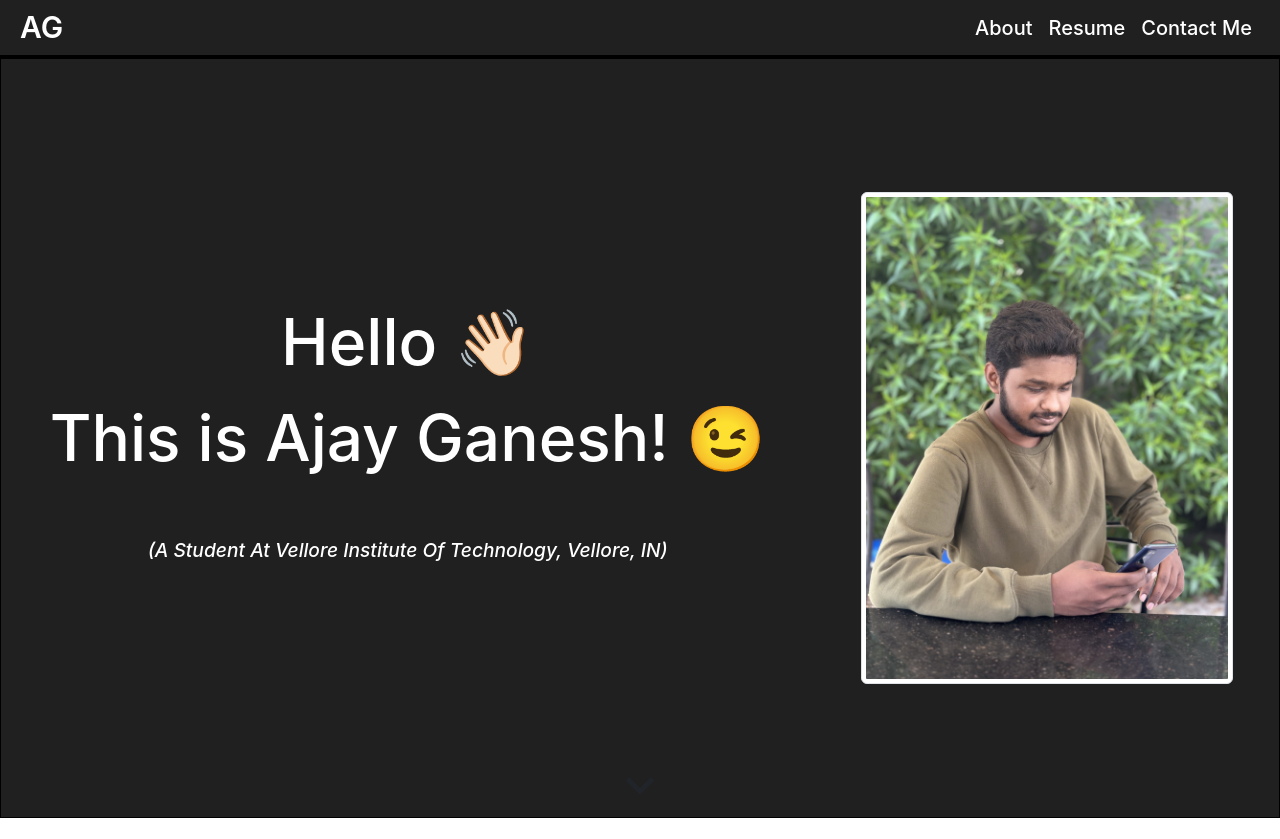
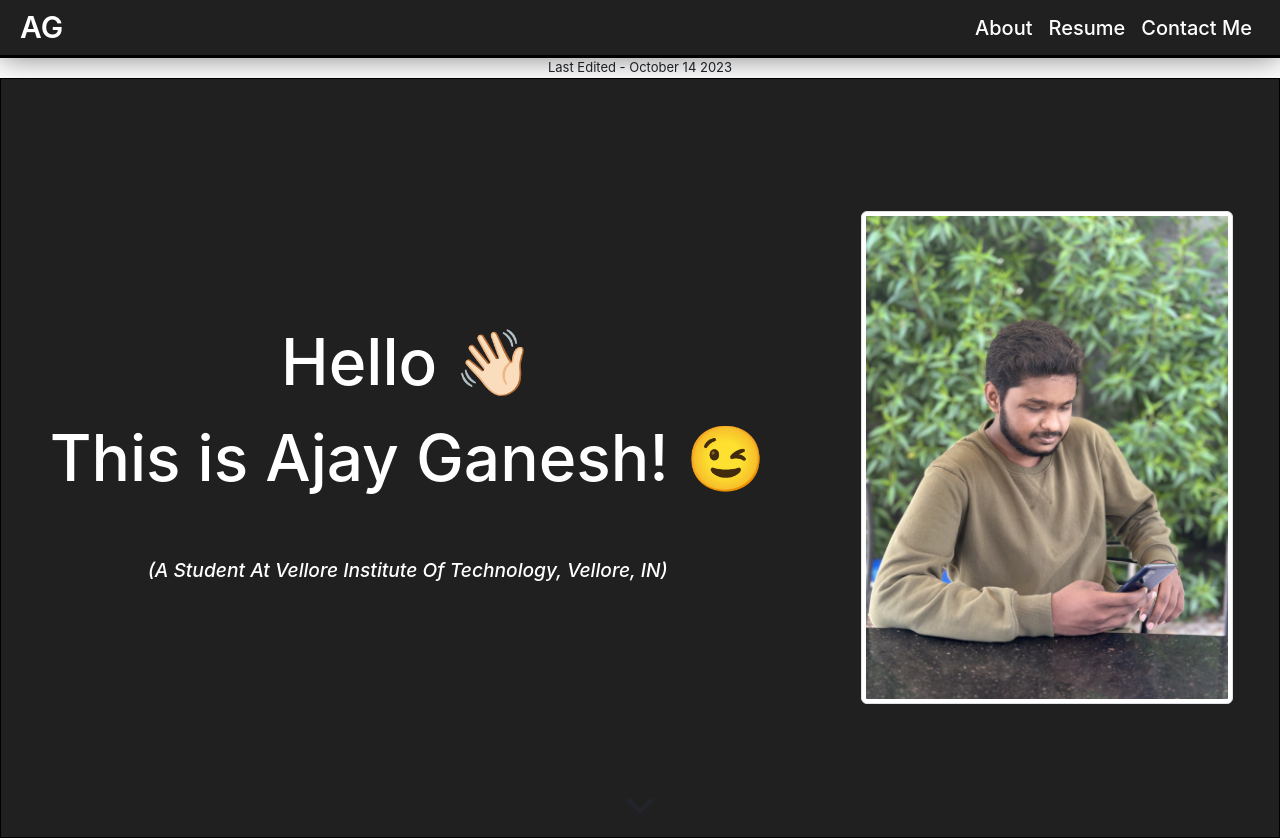
Before and after one commit to ajayganeshch/Portfolio, a React (Create React App) app: page / in a window 1280 px wide. Shown: the top 839 px of the page. Built offline with nearby package versions, Linux system fonts and the light colour scheme.

Commit message:
Refactor NavBar component

```diff
--- a/src/components/NavBar.js
+++ b/src/components/NavBar.js
@@ -15,6 +15,7 @@ export function NavBar() {
   };
 
   return (
+    <>
       <Navbar expand="md" className="nav-div">
         <Navbar.Brand className="logo" onClick={scrollToTop}>
           AG
@@ -62,5 +63,15 @@ export function NavBar() {
           </Nav>
         </Navbar.Collapse>
       </Navbar>
+      <span
+        style={{
+          fontSize: "small",
+          display: "block",
+          textAlign: "center",
+        }}
+      >
+        Last Edited - October 14 2023
+      </span>
+    </>
   );
 }
```
Lines whose indentation alone changed are shown as unchanged.
